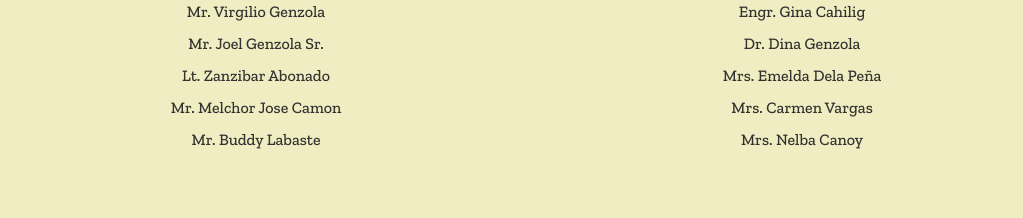
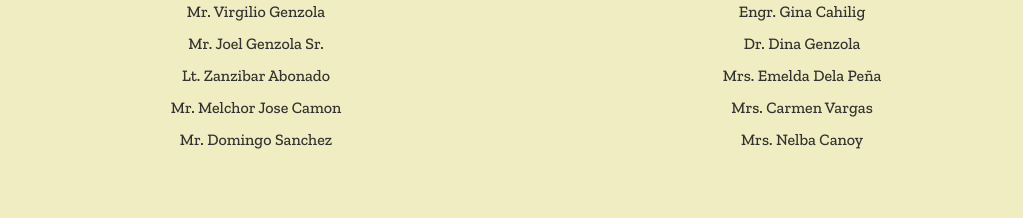
Before and after one commit to gtchavez-lop/erwin-joyce-wedding-web-invitation, a Next.js app: page / in a window 1280 px wide. Shown: the part 2600-2818 px from the top of the page, without its empty margins (111-1134 px from the left). Built offline with nearby package versions, Linux system fonts and the light colour scheme; a web font is replaced by a local one.

Commit message:
Revision 4

```diff
--- a/pages/index.js
+++ b/pages/index.js
@@ -232,7 +232,7 @@ const Home = (e) => {
                     Mr. Melchor Jose Camon
                   </p>
                   <p style={{ fontFamily: "'Zilla Slab', mono" }}>
-                    Mr. Buddy Labaste
+                    Mr. Domingo Sanchez
                   </p>
                 </div>
                 <div className="flex flex-col items-center gap-2">
@@ -872,12 +872,6 @@ const Home = (e) => {
                           style={{ fontFamily: "'Zilla Slab', mono" }}
                           className="capitalize"
                         >
-                          LABASTE, BUDDY
-                        </p>
-                        <p
-                          style={{ fontFamily: "'Zilla Slab', mono" }}
-                          className="capitalize"
-                        >
                           DIGNADICE, ERICA
                         </p>
                         <p
```
